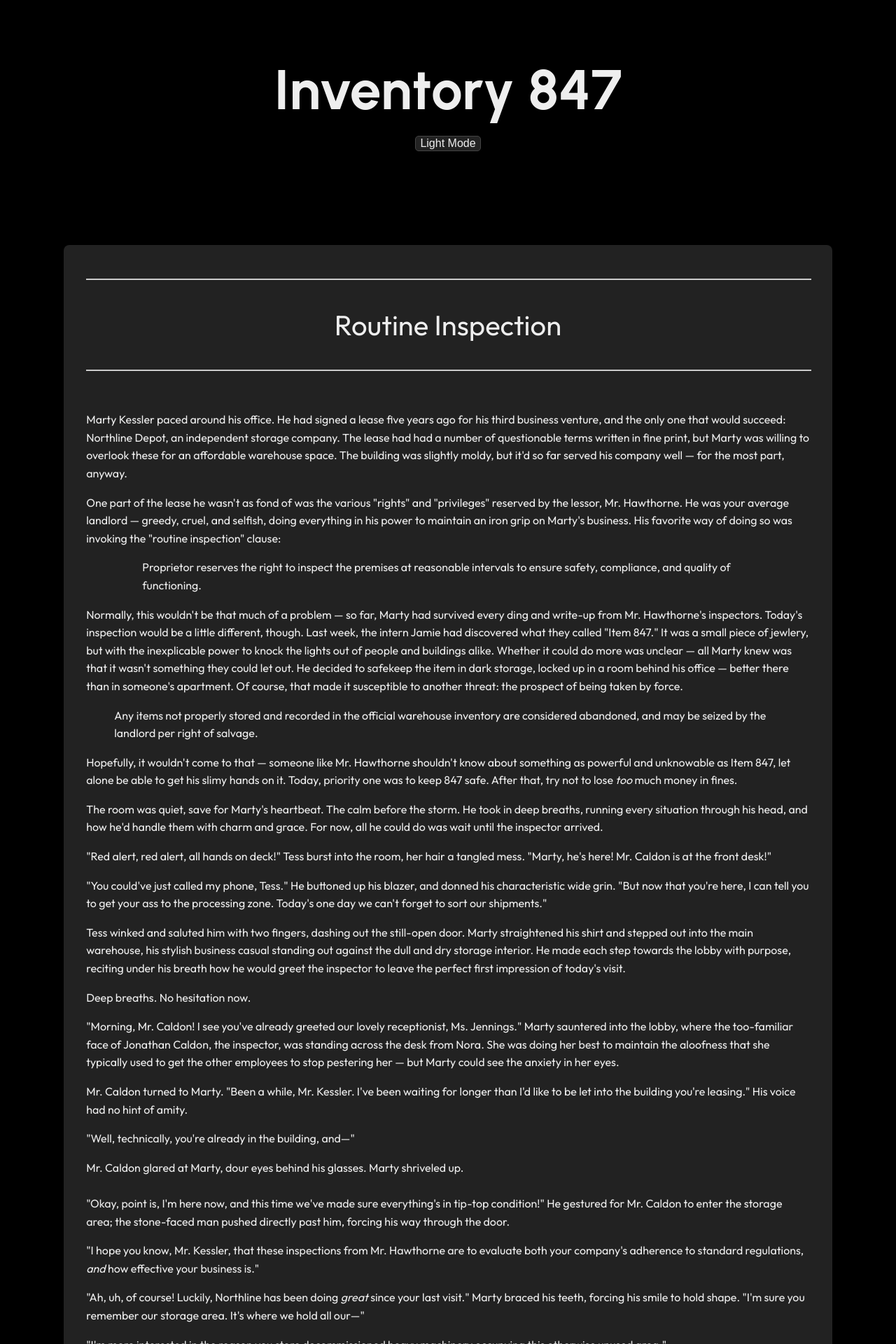
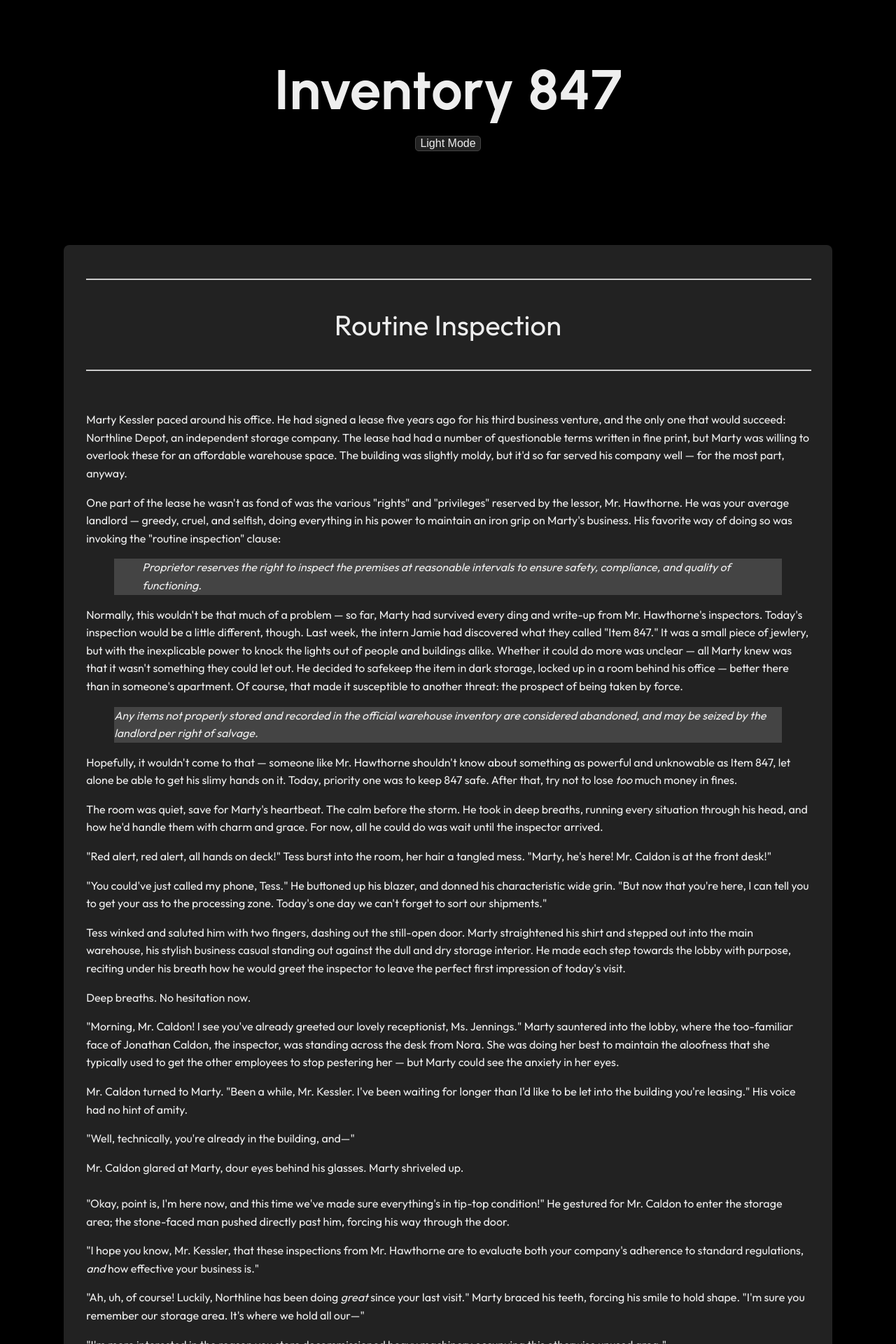
Before and after one commit to drizzleberry/drizzleberry.github.io, a Jekyll site: the page built from _episodes/routine_inspection.html, in a window 1280 px wide. Shown: the top 1920 px of the page at 70% size. Built offline with Jekyll 4.4.1, drawn with Linux system fonts in a browser that asks for light colours.

Commit message:
Update style.css

```diff
--- a/assets/css/style.css
+++ b/assets/css/style.css
@@ -4,6 +4,7 @@
 :root {
   --bg-color: #000;
   --content-bg: #222;
+  --blockquote-bg: #444;
   --text-color: #eee;
   --header-color: #eee;
   --link-color: #3399ff;
@@ -25,6 +26,7 @@ body {
 body.light-mode {
   --bg-color: #f9f9f9;
   --content-bg: #fff;
+  --blockquote-bg: #f9f9f9;
   --text-color: #111;
   --header-color: #111;
   --link-color: #0066cc;
@@ -94,3 +96,11 @@ button {
   border: 1px solid var(--button-border);
   font-size: 100%;
 }
+
+blockquote,
+div.blockquote {
+  font-style: italic;
+  width: 90%
+  margin: 1em 1em auto;
+  background-color: var(--blockquote-bg);
+}
```
